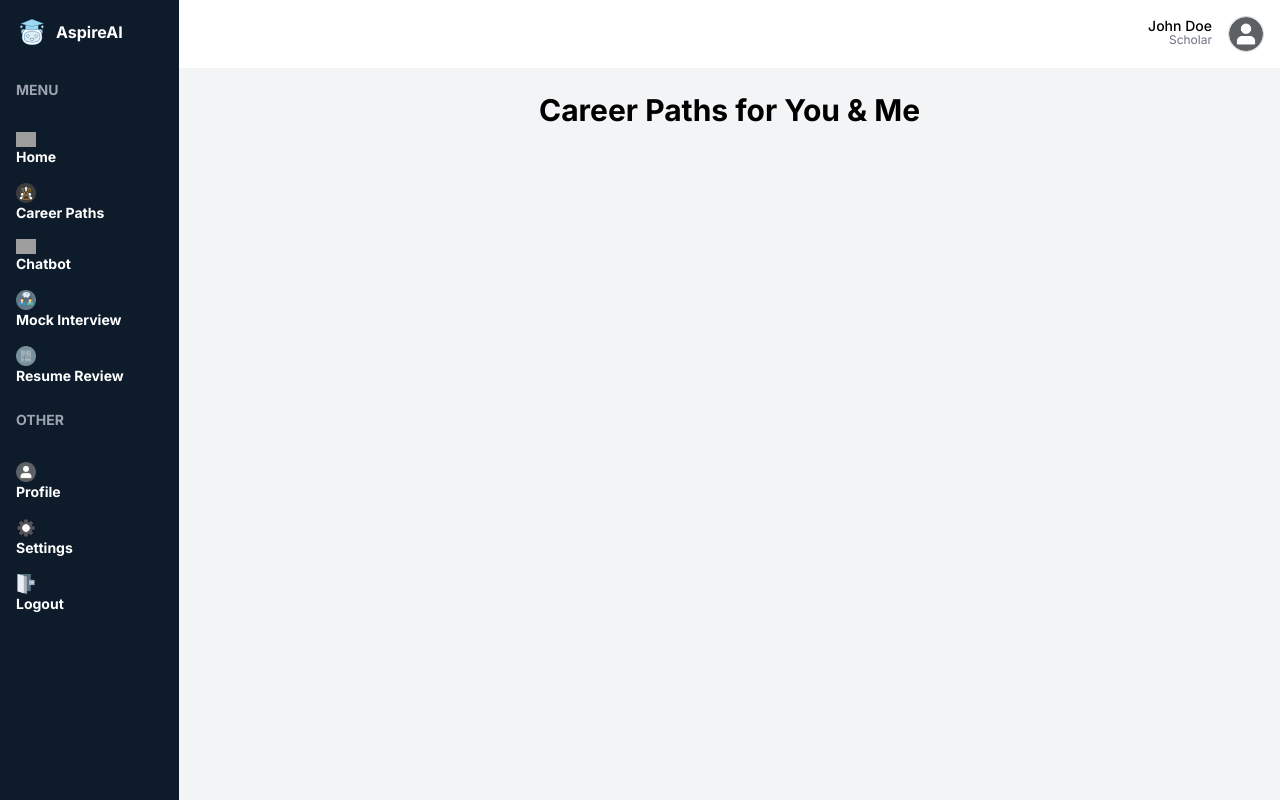
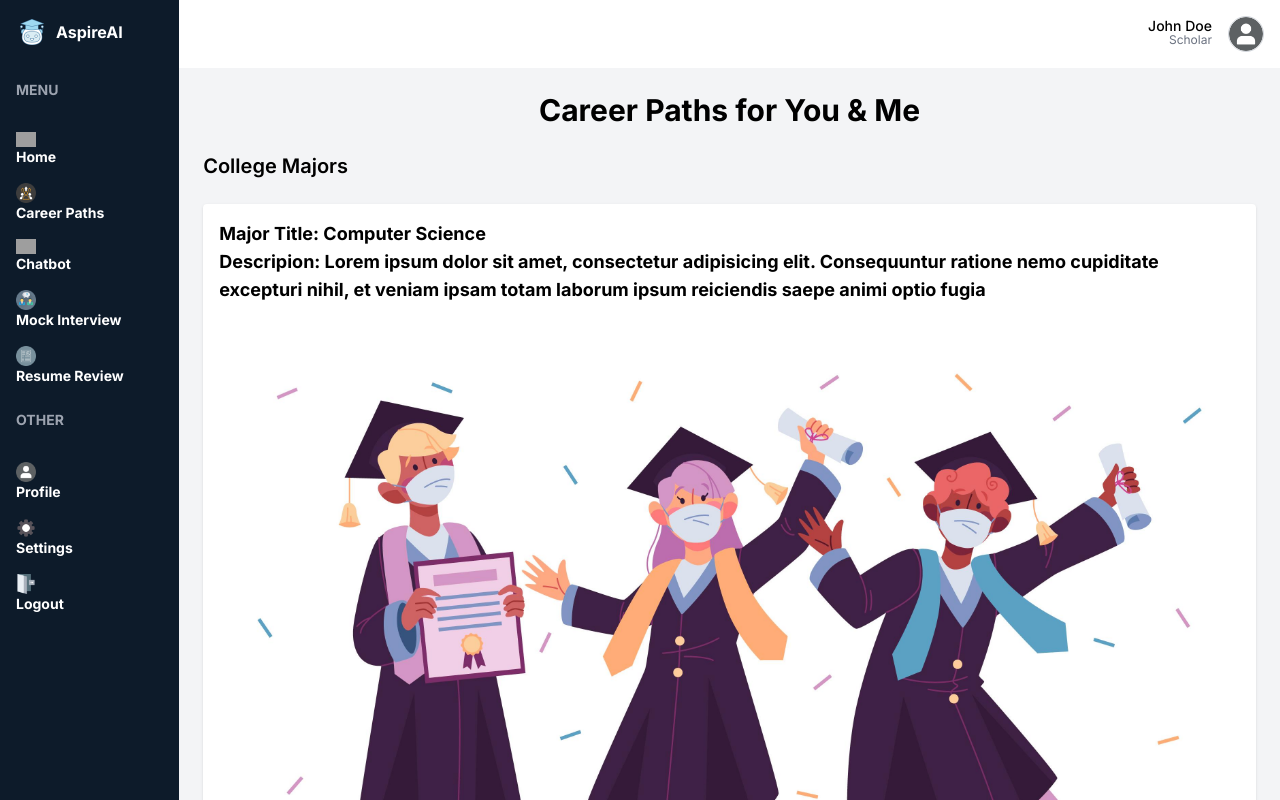
Before and after one commit to safak/next-dashboard-ui, a Next.js app: page /dashboard/student/careerpath in a window 1280 px wide. Built offline with nearby package versions, Linux system fonts and the light colour scheme; grey boxes are pictures that could not be loaded.

Commit message:
😏 initial career paths page

```diff
--- a/src/app/dashboard/student/careerpath/page.tsx
+++ b/src/app/dashboard/student/careerpath/page.tsx
@@ -1,10 +1,33 @@
+import Link from "next/link";
+
 const Page = () => {
   return (
     <div className="flex h-screen">
 
     <main className="flex-1 bg-gray-100 p-6">
-        <h1 className="text-3xl font-bold justify-self-center">Career Paths for You & Me</h1>
-
+        <h1 className="text-3xl font-bold justify-self-center">Career Paths for You & Me</h1><br></br>
+        <h4 className="text-xl font-semibold justify-evenly">College Majors</h4><br></br>
+        <div className="bg-white p-4 rounded shadow">
+              <h3 className="text-lg font-bold">
+                <h3>Major Title: Computer Science</h3>
+                <p>Descripion: Lorem ipsum dolor sit amet, consectetur adipisicing elit. Consequuntur ratione nemo cupiditate excepturi nihil, et veniam ipsam totam laborum ipsum reiciendis saepe animi optio fugia</p>
+                <br></br>
+                <img
+                  src="/collegegrad.jpg"
+                  alt="Motivational"
+                  className="object-contain w-full h-full"
+                />
+                <label>Learn More:</label>
+                <a href="https://www.coursera.org/articles/what-is-computer-science"
+                className="text-blue-500 hover:underline">
+                     <ul>
+                        <li>
+                        What is Computer Science?
+                        </li>
+                        </ul>
+                </a>
+              </h3>
+        </div>
 </main>
 </div>
 
```
